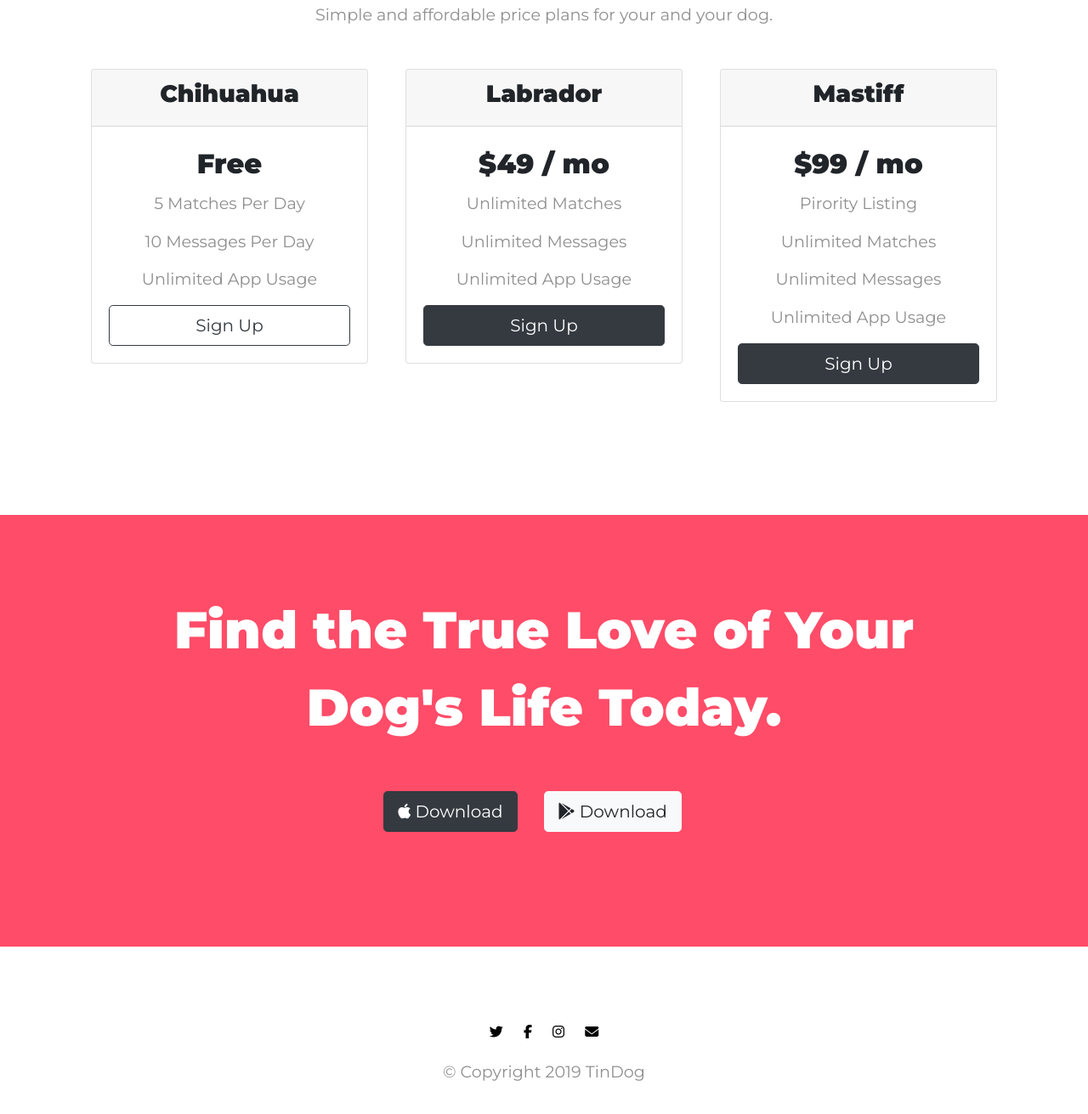
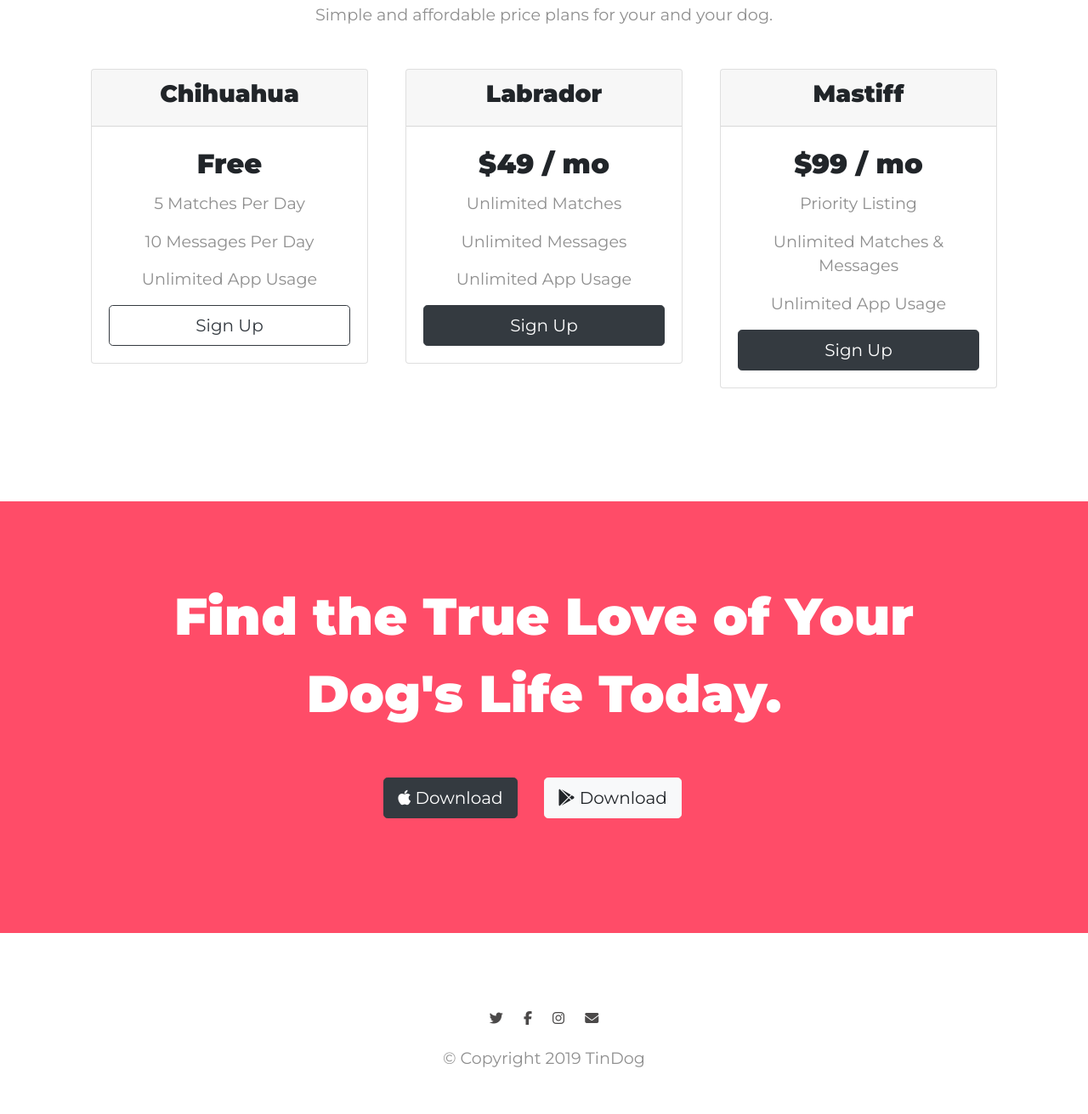
Before and after one commit to lyzanium/TinDog-Start, a plain HTML site: page index.html in a window 1280 px wide. Shown: the part 2123-3434 px from the top of the page at 85% size. Drawn offline with nearby package versions, Linux system fonts and the light colour scheme.

Commit message:
corrected wrong spellings and changed social icons colors

```diff
--- a/css/styles.css
+++ b/css/styles.css
@@ -161,7 +161,11 @@ p {
 
 .social-icons {
   margin: 20px 10px;
-  color: black;
+  color: #4b4949;
+}
+
+.social-icons:hover {
+  color: #8f8f8f;
 }
 
 .copyright {
--- a/index.html
+++ b/index.html
@@ -242,9 +242,8 @@
             </div>
             <div class="card-body">
               <h2>$99 / mo</h2>
-              <p>Pirority Listing</p>
-              <p>Unlimited Matches</p>
-              <p>Unlimited Messages</p>
+              <p>Priority Listing</p>
+              <p>Unlimited Matches & Messages</p>
               <p>Unlimited App Usage</p>
               <button type="button" class="btn btn-lg btn-block btn-dark">
                 Sign Up
```
